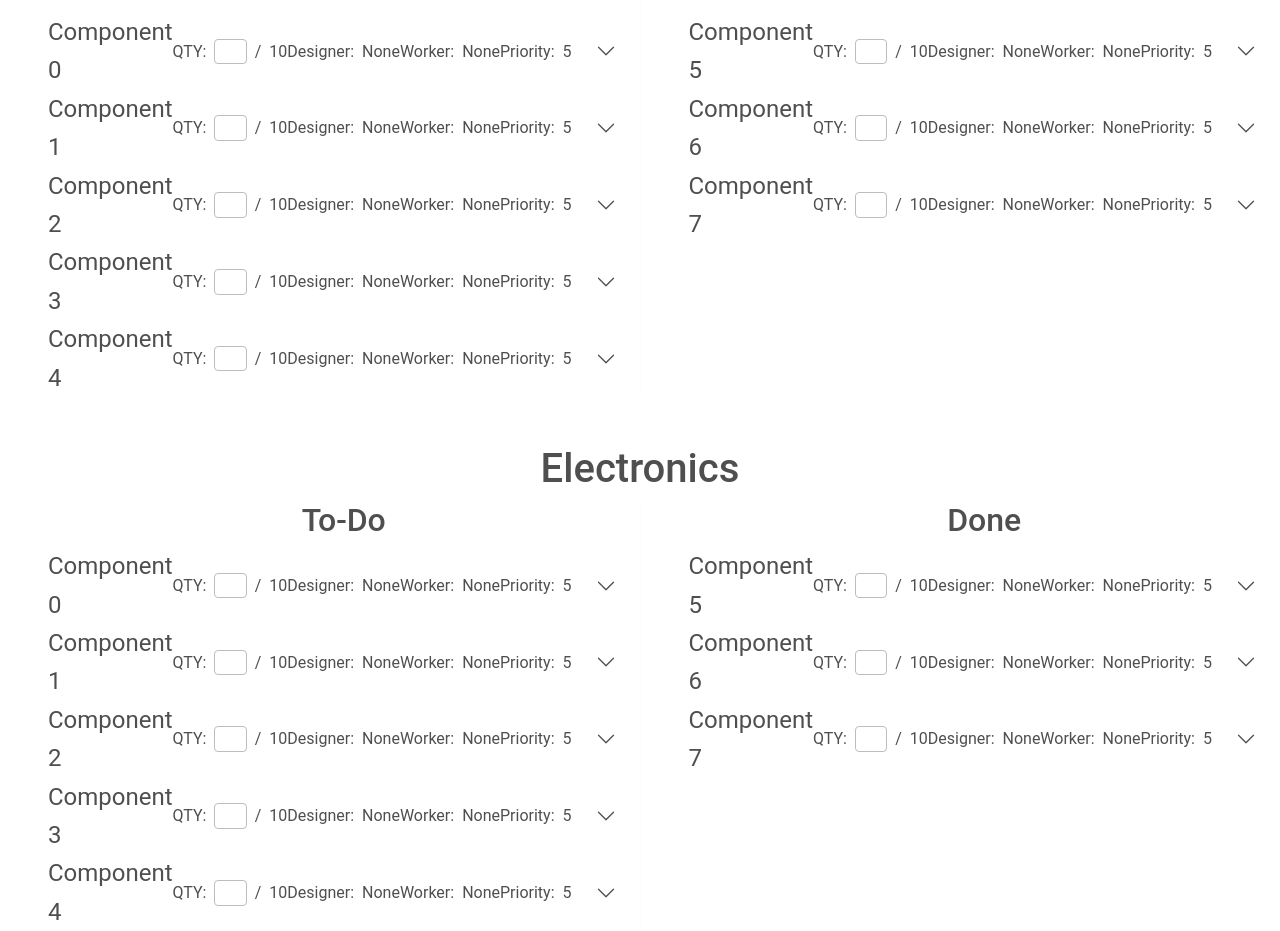
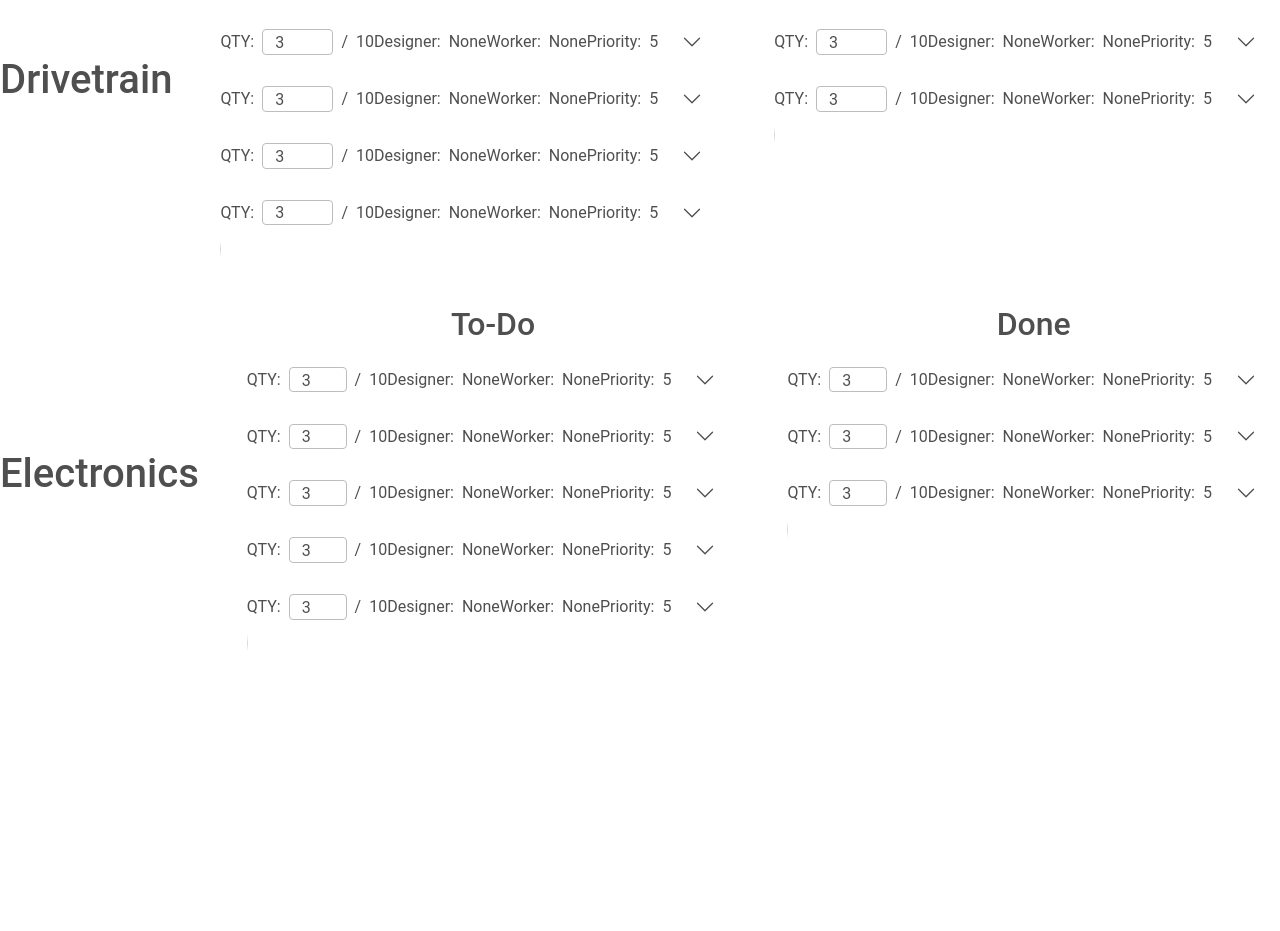
Before and after one commit to Object-Obejct-mitr/B2RFrontend, a Vue app in the folder B2RFrontend/: page /progress in a window 1280 px wide. Shown: the part 244-1175 px from the top of the page. After the commit the page ends 895 px from the top, so only its background shows below. Built offline with nearby package versions, Linux system fonts and the light colour scheme.

Commit message:
replacing hardcoded stuff in the progressview page with data

```diff
--- a/B2RFrontend/package.json
+++ b/B2RFrontend/package.json
@@ -13,7 +13,7 @@
     "mdb-calendar": "git+https://oauth2:yCfC16vXePeyyHk4W_vb@git.mdbootstrap.com/mdb/standard/plugins/prd/calendar",
     "vue": "^3.2.45",
     "vue-router": "^4.1.6",
-    "vuedraggable": "^4.1.0"
+    "vue-draggable-next": "^2.1.1"
   },
   "devDependencies": {
     "@rushstack/eslint-patch": "^1.1.4",
--- a/B2RFrontend/src/views/ProgressView.vue
+++ b/B2RFrontend/src/views/ProgressView.vue
@@ -1,108 +1,76 @@
-<script setup>
-import Task from "../components/ProgressView/Task.vue"
-</script>
 
 <template>
     <main>
+        <div class="d-flex flex-column">
+            <div v-for="(taskCategory, name) in tasks" :key="name" class="h-100 d-flex align-items-center mt-5 flex-fill">
+                <h1 class="text-center">{{ name }}</h1>
+                <div class="d-flex flex-row flex-fill justify-content-around">
+                    <div v-for="(task, componentName) in taskCategory" :key="task" class="d-flex flex-column flex-fill ms-5 me-auto w-50">
 
-        <div class="d-flex flex-column">
-
-            <div class="h-100 d-flex align-items-center mt-5 flex-fill">
-                <div class="d-flex justify-content-center flex-column flex-fill">
-                    <h1 class="text-center">Drivetrain</h1>
-                    <div class="d-flex flex-row flex-fill justify-content-around">
-                        <div class="d-flex flex-column flex-fill ms-5 me-auto w-50">
-                            <h2 class="text-center">To-Do</h2>
-                            <div
-                                id="drivetrainTodo" data-mdb-sortable="sortable" class="sortable-list"
-                                data-mdb-connected-list="#drivetrainDone">
-                                <div class="sortable-item">
-                                    <Task component="Component 0" />
-                                </div>
-                                <div class="sortable-item">
-                                    <Task component="Component 1" />
-                                </div>
-                                <div class="sortable-item">
-                                    <Task component="Component 2" />
-                                </div>
-                                <div class="sortable-item">
-                                    <Task component="Component 3" />
-                                </div>
-                                <div class="sortable-item">
-                                    <Task component="Component 4" />
-                                </div>
-                            </div>
+                        <h2 class="text-center">{{ componentName }}</h2>
+                        <div v-for="taskName in task" :key="taskName" class="sortable-item">
+                            <Task :component="value3" />
                         </div>
                         <div class="vr vr-blurry"></div>
-                        <div class="d-flex flex-column flex-fill ms-5 me-auto w-50">
-                            <h2 class="text-center">Done</h2>
-
-                            <div
-                                id="drivetrainDone" data-mdb-sortable="sortable" class="sortable-list"
-                                data-mdb-connected-list="#drivetrainTodo">
-                                <div class="sortable-item">
-                                    <Task component="Component 5" />
-                                </div>
-                                <div class="sortable-item">
-                                    <Task component="Component 6" />
-                                </div>
-                                <div class="sortable-item">
-                                    <Task component="Component 7" />
-                                </div>
-
-                            </div>
-                        </div>
-                    </div>
-                </div>
-            </div>
-            <div class="h-100 d-flex align-items-center mt-5 flex-fill">
-                <div class="d-flex justify-content-center flex-column flex-fill">
-                    <h1 class="text-center">Electronics</h1>
-                    <div class="d-flex flex-row flex-fill justify-content-around">
-                        <div class="d-flex flex-column flex-fill ms-5 me-auto w-50">
-                            <h2 class="text-center">To-Do</h2>
-                            <div
-                                id="drivetrainTodo" data-mdb-sortable="sortable" class="sortable-list"
-                                data-mdb-connected-list="#drivetrainDone">
-                                <div class="sortable-item">
-                                    <Task component="Component 0" />
-                                </div>
-                                <div class="sortable-item">
-                                    <Task component="Component 1" />
-                                </div>
-                                <div class="sortable-item">
-                                    <Task component="Component 2" />
-                                </div>
-                                <div class="sortable-item">
-                                    <Task component="Component 3" />
-                                </div>
-                                <div class="sortable-item">
-                                    <Task component="Component 4" />
-                                </div>
-                            </div>
-                        </div>
-                        <div class="vr vr-blurry"></div>
-                        <div class="d-flex flex-column flex-fill ms-5 me-auto w-50">
-                            <h2 class="text-center">Done</h2>
-
-                            <div
-                                id="drivetrainDone" data-mdb-sortable="sortable" class="sortable-list"
-                                data-mdb-connected-list="#drivetrainTodo">
-                                <div class="sortable-item">
-                                    <Task component="Component 5" />
-                                </div>
-                                <div class="sortable-item">
-                                    <Task component="Component 6" />
-                                </div>
-                                <div class="sortable-item">
-                                    <Task component="Component 7" />
-                                </div>
-
-                            </div>
-                        </div>
                     </div>
                 </div>
             </div>
         </div>
+
     </main>
 </template>
+
+
+<script>
+import Task from "@/components/ProgressView/Task.vue"
+// import { VueDraggableNext } from "@/vue-draggable-next";
+import { defineComponent } from "vue";
+
+
+export default defineComponent({
+    name: "ProgressView",
+    components: {
+        Task,
+        // draggable: VueDraggableNext
+    },
+    data() {
+        return {
+            tasks: {
+                Drivetrain: {
+                    "To-Do": [
+                        "Component 0",
+                        "Component 1",
+                        "Component 2",
+                        "Component 3",
+                        "Component 4"
+                    ],
+                    "Done": [
+                        "Component 5",
+                        "Component 6",
+                        "Component 7"
+                    ]
+                },
+                Electronics: {
+                    "To-Do": [
+                        "Component 0",
+                        "Component 1",
+                        "Component 2",
+                        "Component 3",
+                        "Component 4"
+                    ],
+                    "Done": [
+                        "Component 5",
+                        "Component 6",
+                        "Component 7"
+                    ]
+                }
+            }
+        }
+
+    }
+
+})
+
+
+
+</script>
```
